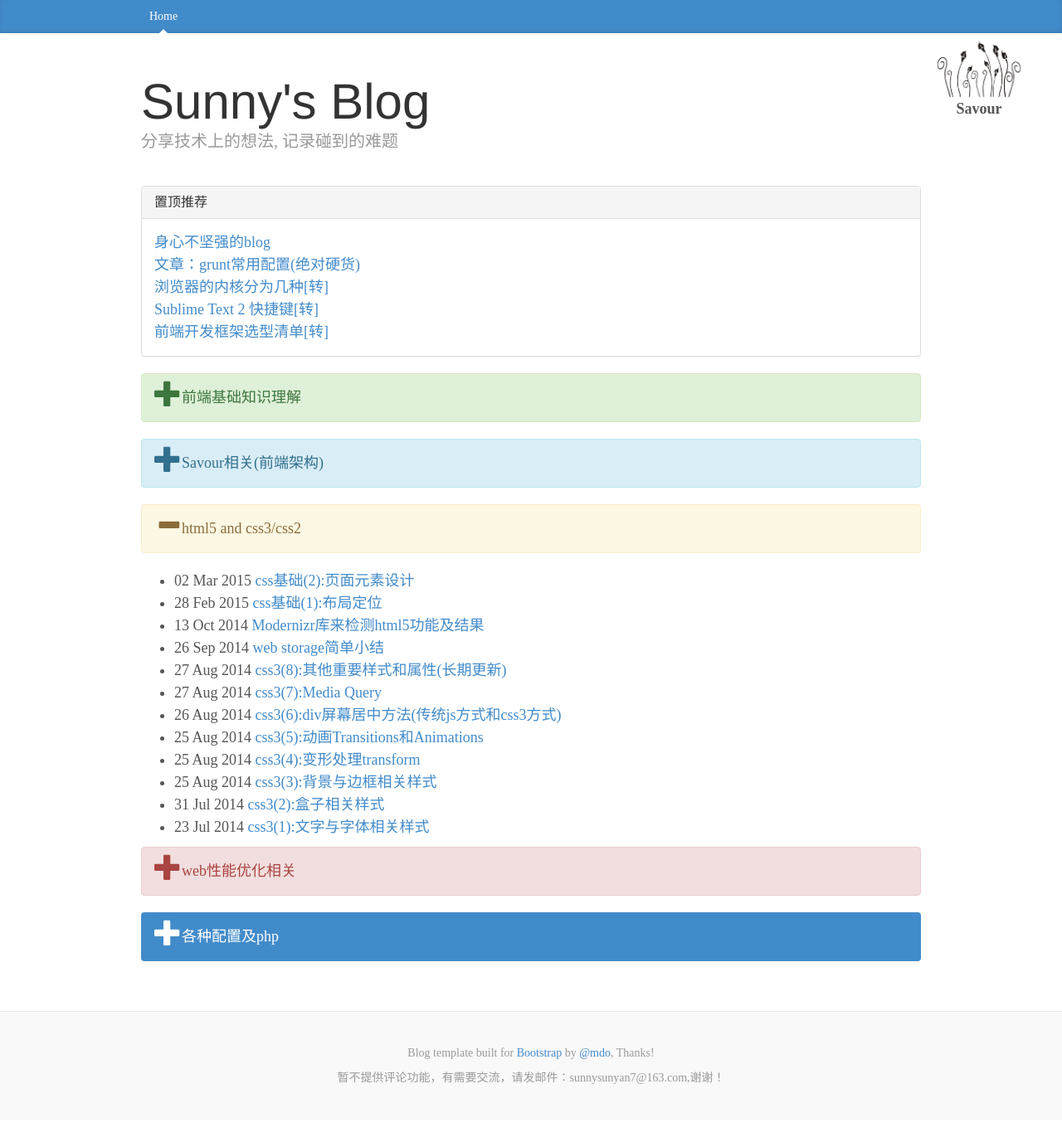
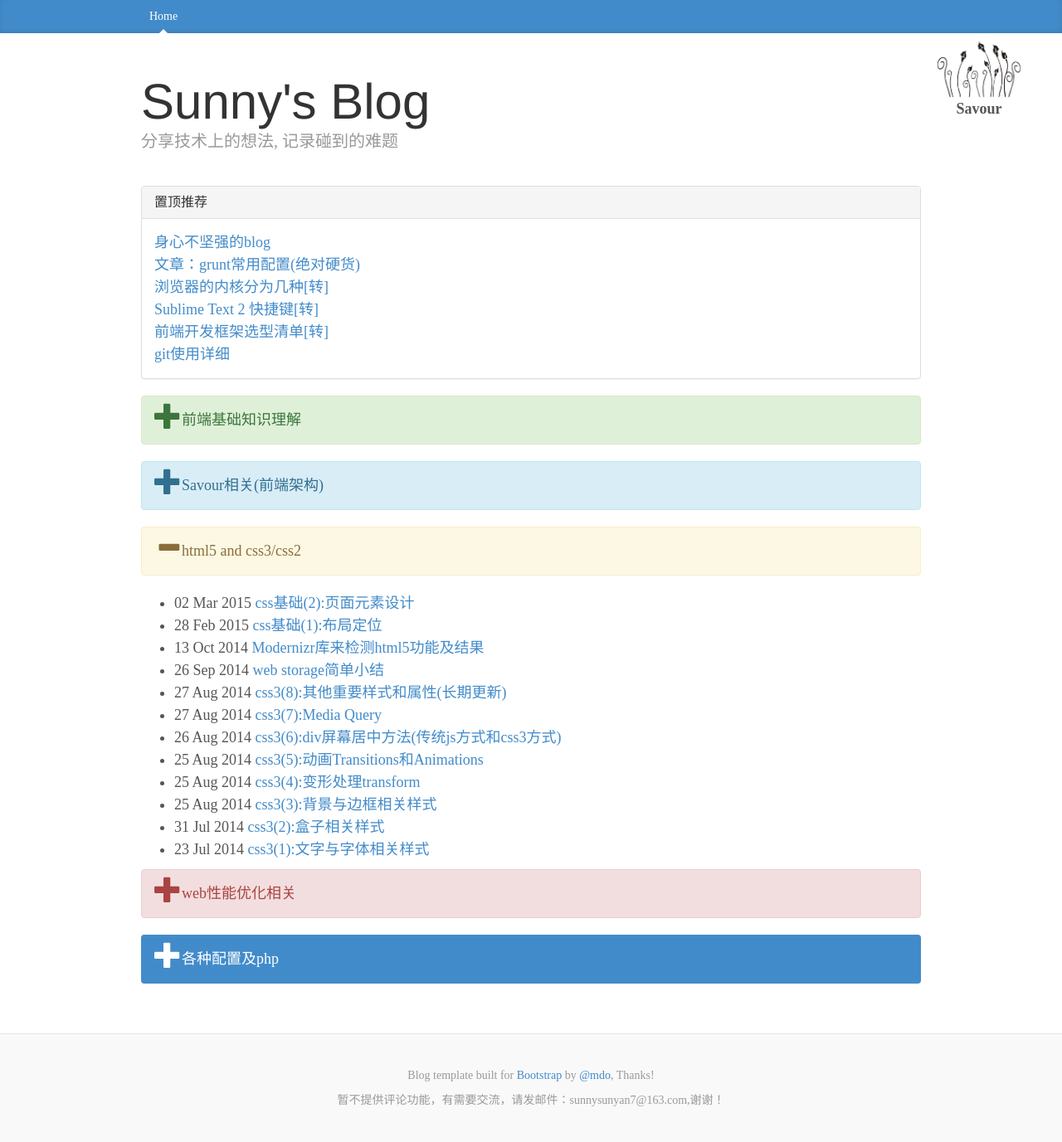
Before and after one commit to 777sunny777/sunnyblog, a Jekyll site: the page built from index.html, in a window 1280 px wide. Shown: the whole page at 83% size. Built offline with Jekyll 4.4.1, drawn with Linux system fonts in a browser that asks for light colours; nearby versions of some CDN libraries; library files that are not in the unit come from our copies; Markdown is read by kramdown in place of the engine named in the settings; before the commit the page ends 1350 px from its top, so only the background shows below that.

Commit message:
sunnyblog

```diff
--- a/index.html
+++ b/index.html
@@ -18,6 +18,7 @@ title: Sunny's Blog
                   <a href="http://777sunny777.github.io/sunnyblog/performance/2014/09/05/11.html" target="_blank">浏览器的内核分为几种[转]</a><br/>
                   <a href="http://blog.csdn.net/fovwin/article/details/9102731" target="_blank">Sublime Text 2 快捷键[转]</a><br/>
                   <a href="http://extjs.org.cn/node/699" target="_blank">前端开发框架选型清单[转]</a><br/>
+                  <a href="http://777sunny777.github.io/sunnyblog/php/2015/03/11/5.html" target="_blank">git使用详细</a><br/>
                 </div>
             </div>
 
```
Also changed, not shown: 2 other files.
